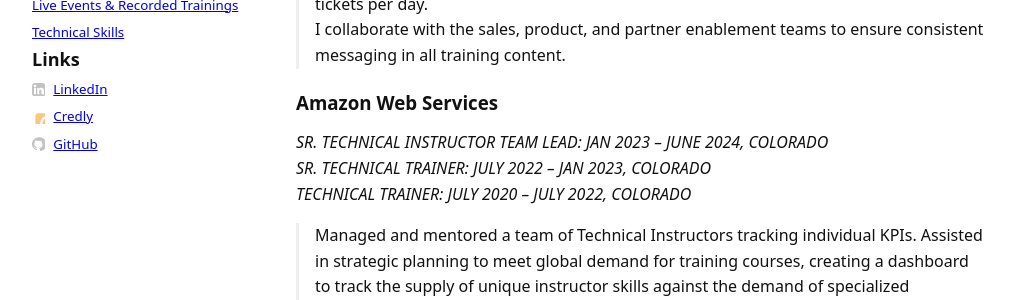
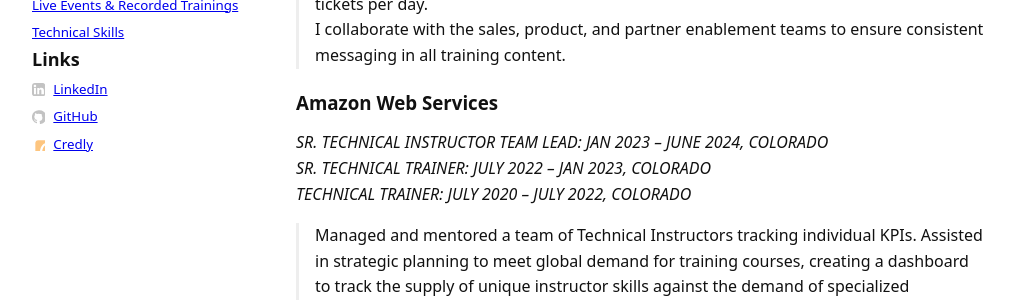
Before and after one commit to hasherwi/hasherwi.github.io, a Jekyll site: the page built from index.md, in a window 1280 px wide. Shown: the part 348-648 px from the top of the page, without its empty margins (132-1147 px from the left). Built offline with Jekyll 4.4.1, drawn with Linux system fonts in a browser that asks for light colours.

Commit message:
Update default.html
Move credly after github.

```diff
--- a/_layouts/default.html
+++ b/_layouts/default.html
@@ -35,20 +35,20 @@
                             </a>
                         </li>
                         <li>
+                            <a href="https://github.com/hsherwin" target="_blank" rel="noopener">
+                                <svg viewBox="0 0 24 24" class="icon">
+                                    <path d="M12 .5a12 12 0 00-3.8 23.4c.6.1.8-.3.8-.6v-2.2c-3.3.7-4-1.6-4-1.6-.5-1.3-1.2-1.6-1.2-1.6-1-.7.1-.7.1-.7 1.1.1 1.6 1.2 1.6 1.2 1 1.6 2.7 1.1 3.4.9.1-.7.4-1.1.7-1.3-2.6-.3-5.4-1.3-5.4-5.8 0-1.3.5-2.3 1.2-3.1-.1-.3-.5-1.5.1-3.1 0 0 1-.3 3.3 1.2a11.4 11.4 0 016 0C16.5 7.4 17.5 7.7 17.5 7.7c.6 1.6.2 2.8.1 3.1.7.8 1.2 1.8 1.2 3.1 0 4.5-2.8 5.5-5.4 5.8.4.3.8 1 .8 2v3c0 .3.2.7.8.6A12 12 0 0012 .5z"/>
+                                </svg>
+                                GitHub
+                            </a>
+                        </li>
+                        <li>
                             <a href="https://credly.com/users/harrison-sherwin" target="_blank" rel="noopener">
                                 <svg viewBox="0 0 24 24" class="icon">
                                     <path fill="#fb8c00" d="m42,37c0,2.76-2.24,5-5,5H11c-2.76,0-5-2.24-5-5V11c0-2.76,2.24-5,5-5h26c2.76,0,5,2.24,5,5v26Z"></path>
                                     <path fill="#fff" d="m33.77,27.04c-.71-.5-1.68-.32-2.18.39-2.14,2.96-5.22,5.57-9.58,5.57s-4.62-7.88-2-13c1.61-3.14,3.87-5.73,5.84-5.72,1.39,0,2.18,1.26,1.8,2.6-.46,1.63-.51,2.72-.51,2.81-.04.96.71,1.77,1.68,1.8.02,0,.04.01.07.01.93,0,1.7-.74,1.74-1.68,0-.03.18-3.31,2.78-6.77.63-.84.39-2.07-.57-2.59-.77-.42-1.75-.14-2.27.56-.15.2-.29.39-.42.59-.14.2-.4.27-.62.17-7.7-3.47-12.07,3.86-13.51,7.23-3,7-3,18,5.62,18,7.22,0,10.63-4.75,12.6-7.79.46-.71.27-1.66-.42-2.14-.01,0-.02-.02-.03-.02Z"></path>
                                 </svg>
                                 Credly
-                            </a>
-                        </li>
-                        <li>
-                            <a href="https://github.com/hsherwin" target="_blank" rel="noopener">
-                                <svg viewBox="0 0 24 24" class="icon">
-                                    <path d="M12 .5a12 12 0 00-3.8 23.4c.6.1.8-.3.8-.6v-2.2c-3.3.7-4-1.6-4-1.6-.5-1.3-1.2-1.6-1.2-1.6-1-.7.1-.7.1-.7 1.1.1 1.6 1.2 1.6 1.2 1 1.6 2.7 1.1 3.4.9.1-.7.4-1.1.7-1.3-2.6-.3-5.4-1.3-5.4-5.8 0-1.3.5-2.3 1.2-3.1-.1-.3-.5-1.5.1-3.1 0 0 1-.3 3.3 1.2a11.4 11.4 0 016 0C16.5 7.4 17.5 7.7 17.5 7.7c.6 1.6.2 2.8.1 3.1.7.8 1.2 1.8 1.2 3.1 0 4.5-2.8 5.5-5.4 5.8.4.3.8 1 .8 2v3c0 .3.2.7.8.6A12 12 0 0012 .5z"/>
-                                </svg>
-                                GitHub
                             </a>
                         </li>
                     </ul>
```
